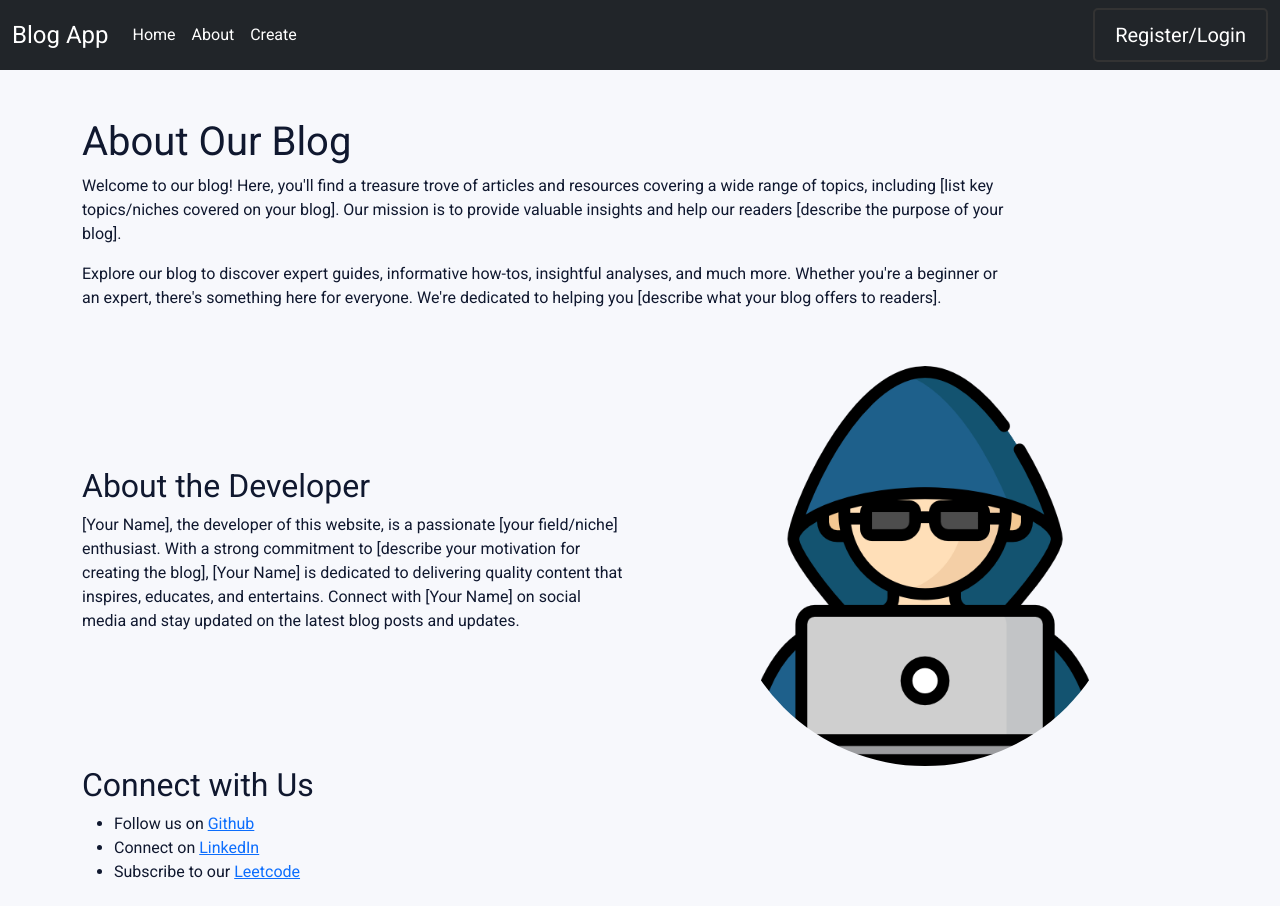
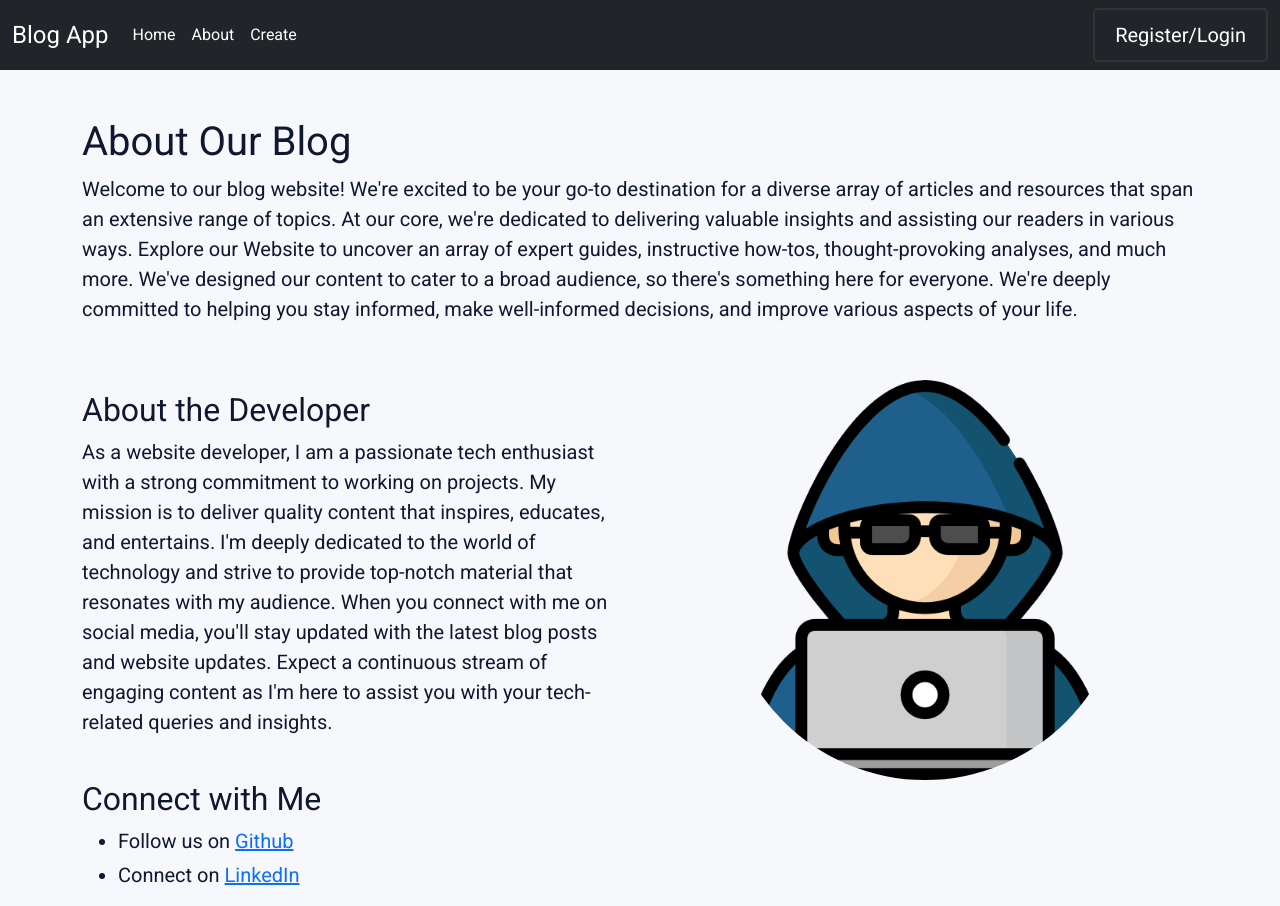
Before and after one commit to KalashJain591/Blog-Application-, a React (Vite) app in the folder client/: page /About in a window 1280 px wide. Built offline with nearby package versions, Linux system fonts and the light colour scheme; no server answers.

Commit message:
modified about

```diff
--- a/client/src/About.jsx
+++ b/client/src/About.jsx
@@ -4,29 +4,30 @@ const About = () => {
   return (
     <div className="container mt-5">
       <div className="row">
-        <div className="col-lg-10">
+        <div className="col-lg-12">
           <h1>About Our Blog</h1>
-          <p>Welcome to our blog! Here, you'll find a treasure trove of articles and resources covering a wide range of topics, including [list key topics/niches covered on your blog]. Our mission is to provide valuable insights and help our readers [describe the purpose of your blog].</p>
-          <p>Explore our blog to discover expert guides, informative how-tos, insightful analyses, and much more. Whether you're a beginner or an expert, there's something here for everyone. We're dedicated to helping you [describe what your blog offers to readers].</p>
+          <p style={{ fontSize: "1.25rem" }}>Welcome to our blog website! We're excited to be your go-to destination for a diverse array of articles and resources that span an extensive range of topics. At our core, we're dedicated to delivering valuable insights and assisting our readers in various ways. Explore our Website to uncover an array of expert guides, instructive how-tos, thought-provoking analyses, and much more. We've designed our content to cater to a broad audience, so there's something here for everyone. We're deeply committed to helping you stay informed, make well-informed decisions, and improve various aspects of your life.</p>
         </div>
 
       </div>
       <div className="row mt-4 align-items-center">
         <div className="col-lg-6">
           <h2>About the Developer</h2>
-          <p>[Your Name], the developer of this website, is a passionate [your field/niche] enthusiast. With a strong commitment to [describe your motivation for creating the blog], [Your Name] is dedicated to delivering quality content that inspires, educates, and entertains. Connect with [Your Name] on social media and stay updated on the latest blog posts and updates.</p>
+          <p style={{ fontSize: "1.25rem" }}>As a website developer, I am a passionate tech enthusiast with a strong commitment to working on projects. My mission is to deliver quality content that inspires, educates, and entertains.
+
+            I'm deeply dedicated to the world of technology and strive to provide top-notch material that resonates with my audience. When you connect with me on social media, you'll stay updated with the latest blog posts and website updates. Expect a continuous stream of engaging content as I'm here to assist you with your tech-related queries and insights.</p>
         </div>
         <div className="col-lg-6 text-center">
           {/* <img src="developer.jpg" alt="Developer Image" className="img-fluid rounded-circle mt-3" /> */}
-          <img width="400"  src={developer} className="img-fluid rounded-circle mt-3 " />
+          <img width="400" src={developer} className="img-fluid rounded-circle mt-3 " />
         </div>
       </div>
       <div className="col-lg-6">
-        <h2>Connect with Us</h2>
-        <ul>
-          <li>Follow us on <a href="https://twitter.com/YourTwitter" target="_blank" rel="noopener noreferrer">Github</a></li>
-          <li>Connect on <a href="https://www.linkedin.com/in/yourname" target="_blank" rel="noopener noreferrer">LinkedIn</a></li>
-          <li>Subscribe to our <a href="your-newsletter-link" target="_blank" rel="noopener noreferrer">Leetcode</a></li>
+        <h2>Connect with Me</h2>
+        <ul style={{ fontSize: "1.25rem" }}>
+          <li className='m-1'>Follow us on <a href="https://github.com/KalashJain591" target="_blank" rel="noopener noreferrer">Github</a></li>
+          <li className='m-1'>Connect on <a href="https://www.linkedin.com/in/kalash-jain-b50027203/" target="_blank" rel="noopener noreferrer">LinkedIn</a></li>
+
         </ul>
       </div>
     </div>
```
